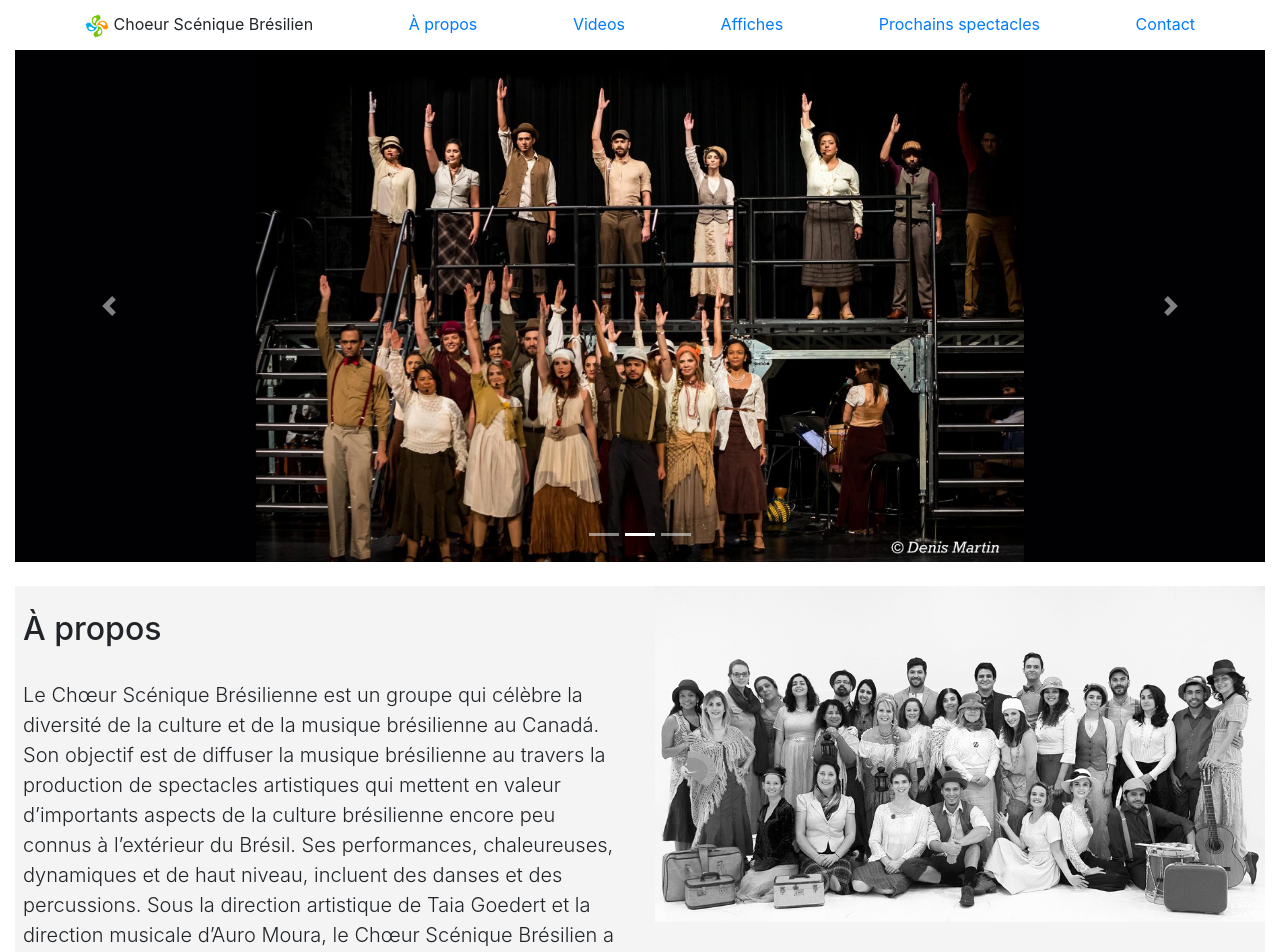
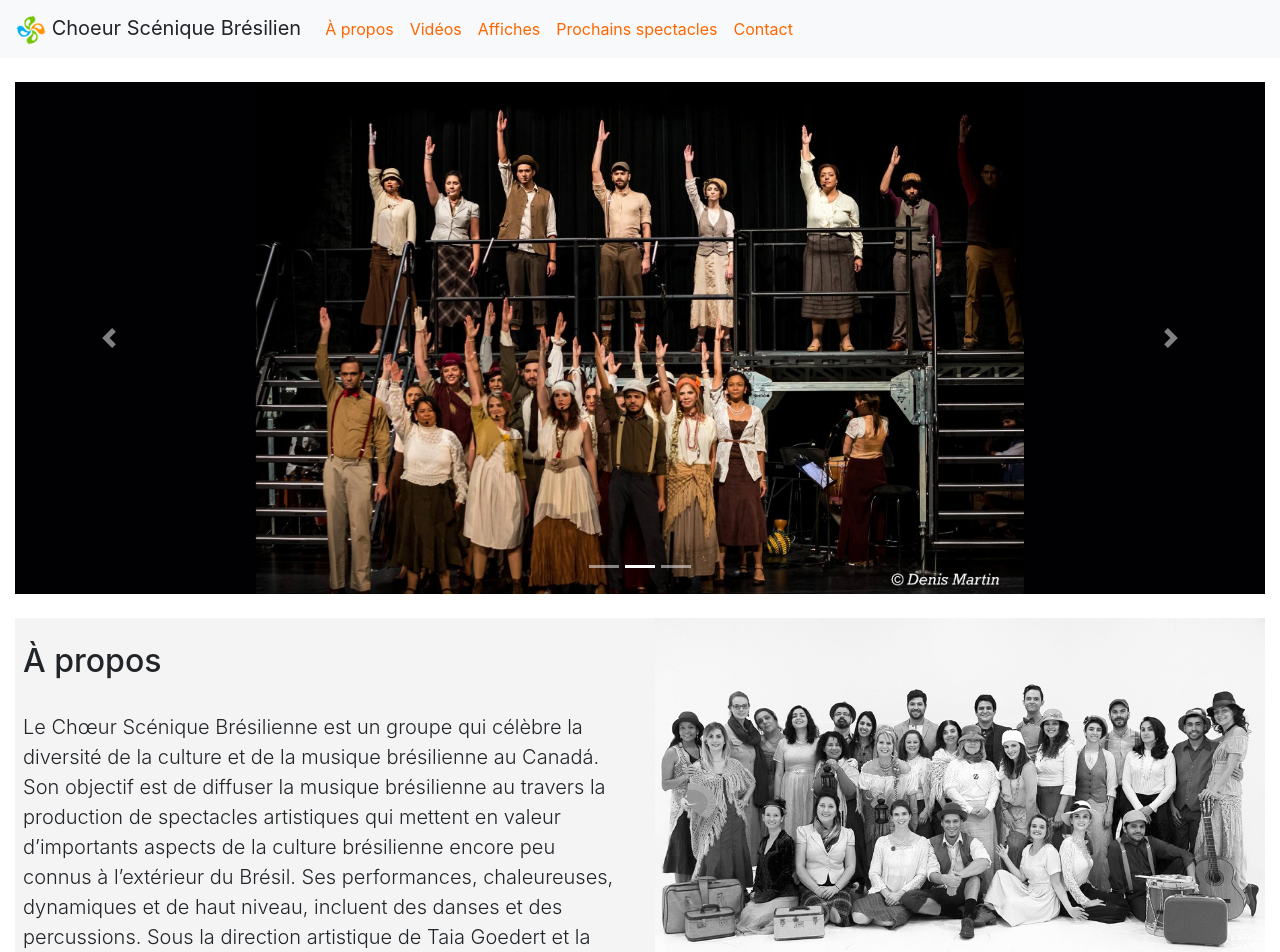
Before and after one commit to corocenicobrasileiro/corocenicobrasileiro.github.io, a Jekyll site: the page index.html, which Jekyll copies as it is, in a window 1280 px wide. Shown: the top 952 px of the page. Built offline with Jekyll 4.4.1, drawn with Linux system fonts in a browser that asks for light colours; nearby versions of some CDN libraries.

Commit message:
rresponsive tweaks

```diff
--- a/css/main.css
+++ b/css/main.css
@@ -35,8 +35,12 @@
     margin: 0 auto;
 }
 
-.logo > img {
-    height: 24px;
+.navbar li a {
+    color: #ff6600;
+}
+
+.navbar-brand > img {
+    height: 30px;
 }
 
 .apropos, .affiches {
@@ -46,3 +50,13 @@
 .affiches img {
     height: 400px;
 }
+
+.col-12 + .col-12 {
+    margin-top: 15px;
+}
+
+@media (min-width: 768px) {
+    .col-12 + .col-12 {
+        margin-top: 0px;
+    }
+}
--- a/index.html
+++ b/index.html
@@ -20,14 +20,20 @@
 
     </head>
     <body>
-        <nav class="py-1">
-            <div class="container d-flex flex-column flex-md-row justify-content-between">
-                <a class="py-2 logo"><img src="img/logo.png"> Choeur Scénique Brésilien</a>
-                <a class="py-2" href="#apropos">À propos</a>
-                <a class="py-2" href="#videos">Videos</a>
-                <a class="py-2" href="#affiches">Affiches</a>
-                <a class="py-2" href="#">Prochains spectacles</a>
-                <a class="py-2" href="#">Contact</a>
+        <nav class="navbar navbar-expand-lg navbar-light bg-light mb-4">
+            <a class="navbar-brand"><img src="img/logo.png"> Choeur Scénique Brésilien</a>
+            <button class="navbar-toggler" type="button" data-toggle="collapse" data-target="#navbarSupportedContent" aria-controls="navbarSupportedContent" aria-expanded="false" aria-label="Toggle navigation">
+                <span class="navbar-toggler-icon"></span>
+            </button>
+
+            <div class="collapse navbar-collapse" id="navbarSupportedContent">
+                <ul class="navbar-nav mr-auto">
+                    <li class="nav-item p-2"><a href="#apropos">À propos</a></li>
+                    <li class="nav-item p-2"><a href="#videos">Vidéos</a></li>
+                    <li class="nav-item p-2"><a href="#affiches">Affiches</a></li>
+                    <li class="nav-item p-2"><a href="#">Prochains spectacles</a></li>
+                    <li class="nav-item p-2"><a href="#">Contact</a></li>
+                </ul>
             </div>
         </nav>
 
@@ -62,11 +68,11 @@
             <a name="apropos"></a>
             <div class="apropos">
                 <div class="row">
-                    <div class="col-sm overflow-hidden">
+                    <div class="col-12 col-lg overflow-hidden">
                         <h2 class="px-2 py-4">À propos</h2>
                         <p class="lead px-2">Le Chœur Scénique Brésilienne est un groupe qui célèbre la diversité de la culture et de la musique brésilienne au Canadá. Son objectif est de diffuser la musique brésilienne au travers la production de spectacles artistiques qui mettent en valeur d’importants aspects de la culture brésilienne encore peu connus à l’extérieur du Brésil. Ses performances, chaleureuses, dynamiques et de haut niveau, incluent des danses et des percussions. Sous la direction artistique de Taia Goedert et la direction musicale d’Auro Moura, le Chœur Scénique Brésilien a débuté ses activités en août 2015 et actuellement est composé de 36 chanteurs et 5 musiciens.</p>
                     </div>
-                    <div class="col-sm">
+                    <div class="col-12 col-lg text-center">
                         <img src="img/apropos.jpg" class="img-fluid">
                     </div>
                 </div>
@@ -76,13 +82,13 @@
             <div class="videos mb-4">
                 <h2 class="px-2 py-4">Vidéos</h2>
                 <div class="row">
-                    <div class="col-sm text-center">
+                    <div class="col-md-4 col-12">
                         <iframe class="embed-responsive" width="560" height="315" src="https://www.youtube.com/embed/6L--o2oxy-Y?rel=0&amp;controls=0&amp;showinfo=0" frameborder="0" allow="autoplay; encrypted-media" allowfullscreen></iframe>
                     </div>
-                    <div class="col-sm text-center">
+                    <div class="col-md-4 col-12">
                         <iframe class="embed-responsive" width="560" height="315" src="https://www.youtube.com/embed/g32WeLa-fu4?rel=0&amp;controls=0&amp;showinfo=0" frameborder="0" allow="autoplay; encrypted-media" allowfullscreen></iframe>
                     </div>
-                    <div class="col-sm text-center">
+                    <div class="col-md-4 col-12">
                         <iframe class="embed-responsive" width="560" height="315" src="https://www.youtube.com/embed/yJSCKivu1Yc?rel=0&amp;controls=0&amp;showinfo=0&amp;start=12" frameborder="0" allow="autoplay; encrypted-media" allowfullscreen></iframe>
                     </div>
                 </div>
@@ -91,7 +97,7 @@
             <a name="affiches"></a>
             <div class="affiches">
                 <h2 class="px-2 py-4">Affiches</h2>
-                <div class="row">
+                <div class="row pb-4">
                     <div class="col-sm text-center">
                         <img class="img-fluid rounded" src="img/cartazes/saudade.jpg">
                     </div>
```
